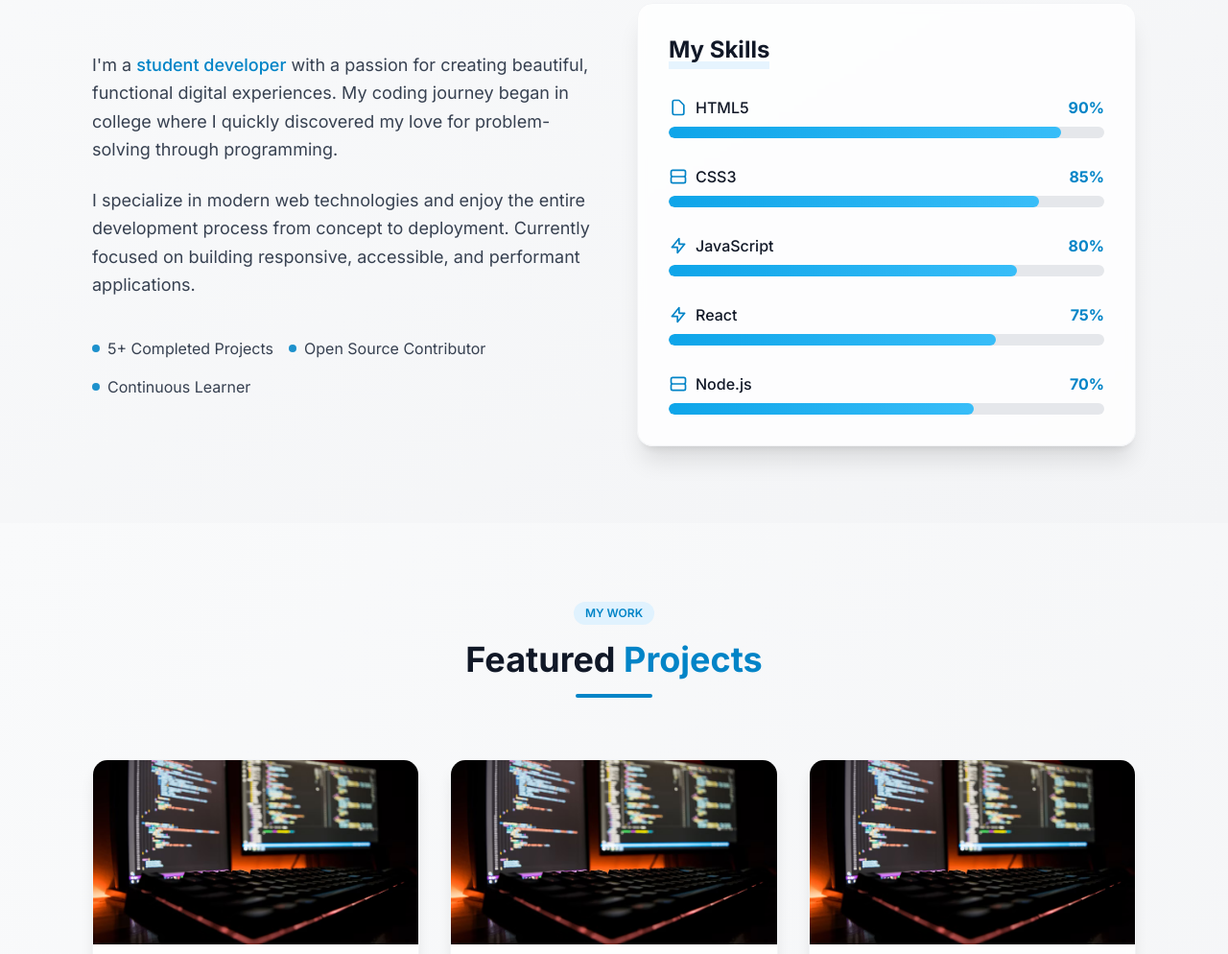
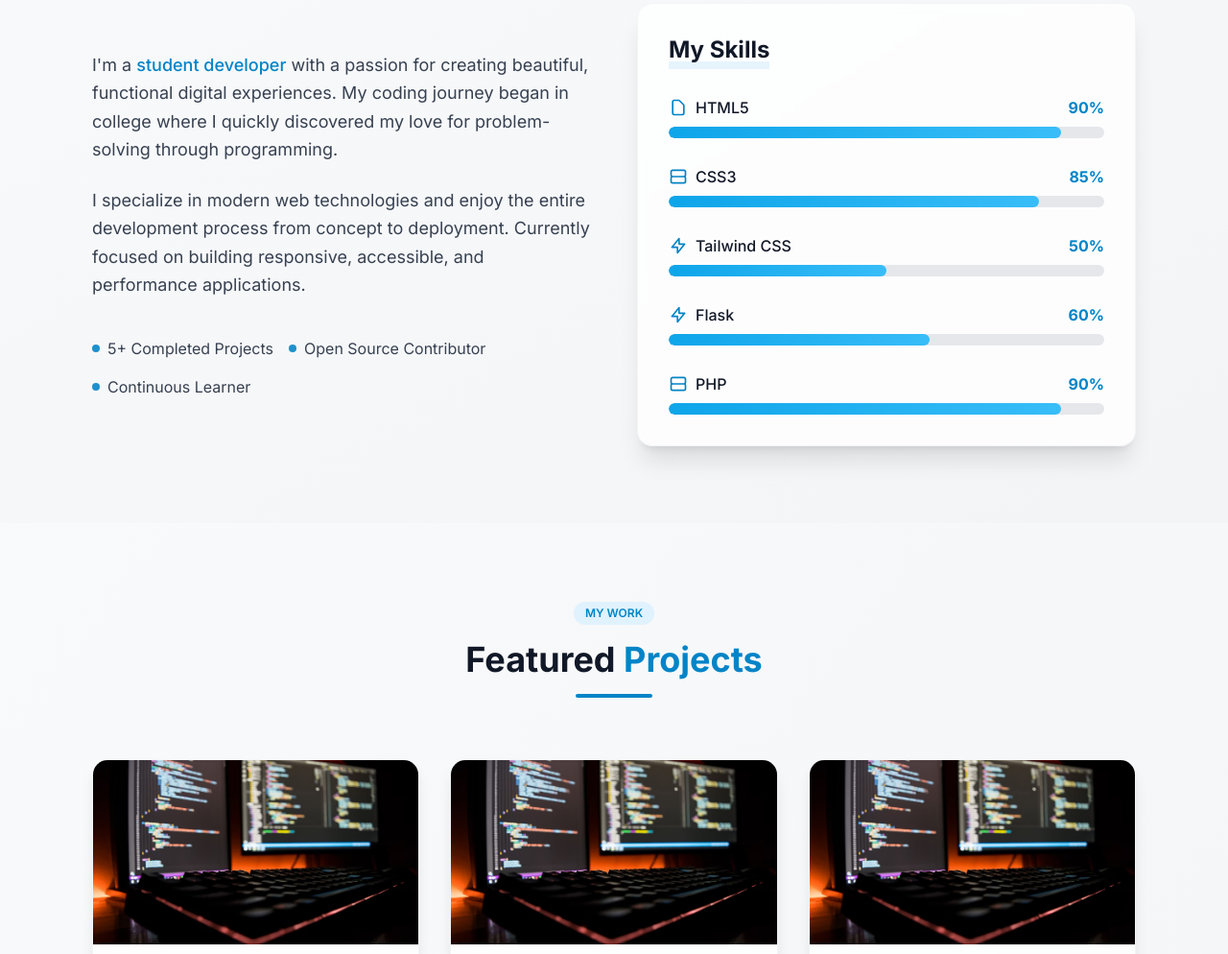
Before and after one commit to dlarG/dlarG.github.io, a plain HTML site: page index.html in a window 1280 px wide. Shown: the part 1047-2041 px from the top of the page at 96% size. Drawn offline with nearby package versions, Linux system fonts and the light colour scheme.

Commit message:
new commit

```diff
--- a/index.html
+++ b/index.html
@@ -245,7 +245,7 @@
             <p class="text-lg text-gray-700 leading-relaxed">
               I specialize in modern web technologies and enjoy the entire
               development process from concept to deployment. Currently focused
-              on building responsive, accessible, and performant applications.
+              on building responsive, accessible, and performance applications.
             </p>
 
             <div class="flex flex-wrap gap-4 pt-4">
@@ -363,16 +363,16 @@
                         d="M13 10V3L4 14h7v7l9-11h-7z"
                       ></path>
                     </svg>
-                    JavaScript
+                    Tailwind CSS
                   </span>
-                  <span class="text-primary-600 font-bold">80%</span>
+                  <span class="text-primary-600 font-bold">50%</span>
                 </div>
                 <div
                   class="h-3 w-full bg-gray-200 rounded-full overflow-hidden"
                 >
                   <div
                     class="skill-bar h-full bg-gradient-to-r from-primary-500 to-primary-400 rounded-full"
-                    data-width="80%"
+                    data-width="50%"
                   ></div>
                 </div>
               </div>
@@ -394,21 +394,20 @@
                         d="M13 10V3L4 14h7v7l9-11h-7z"
                       ></path>
                     </svg>
-                    React
+                    Flask
                   </span>
-                  <span class="text-primary-600 font-bold">75%</span>
+                  <span class="text-primary-600 font-bold">60%</span>
                 </div>
                 <div
                   class="h-3 w-full bg-gray-200 rounded-full overflow-hidden"
                 >
                   <div
                     class="skill-bar h-full bg-gradient-to-r from-primary-500 to-primary-400 rounded-full"
-                    data-width="75%"
+                    data-width="60%"
                   ></div>
                 </div>
               </div>
 
-              <!-- Node.js Skill -->
               <div class="group">
                 <div class="flex justify-between mb-2">
                   <span class="font-medium text-gray-900 flex items-center">
@@ -425,16 +424,16 @@
                         d="M5 12h14M5 12a2 2 0 01-2-2V6a2 2 0 012-2h14a2 2 0 012 2v4a2 2 0 01-2 2M5 12a2 2 0 00-2 2v4a2 2 0 002 2h14a2 2 0 002-2v-4a2 2 0 00-2-2"
                       ></path>
                     </svg>
-                    Node.js
+                    PHP
                   </span>
-                  <span class="text-primary-600 font-bold">70%</span>
+                  <span class="text-primary-600 font-bold">90%</span>
                 </div>
                 <div
                   class="h-3 w-full bg-gray-200 rounded-full overflow-hidden"
                 >
                   <div
                     class="skill-bar h-full bg-gradient-to-r from-primary-500 to-primary-400 rounded-full"
-                    data-width="70%"
+                    data-width="90%"
                   ></div>
                 </div>
               </div>
```
